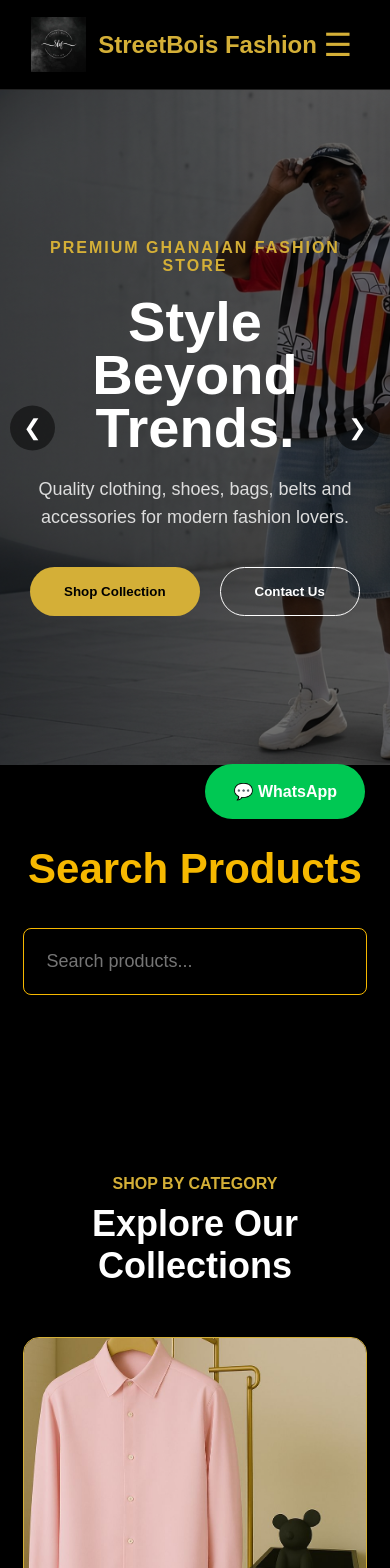
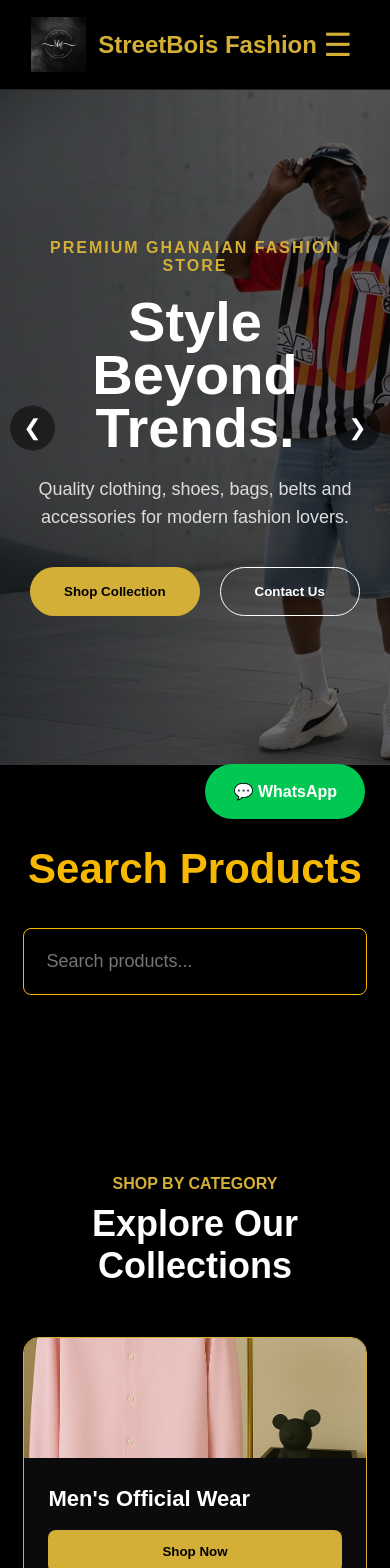
Before and after one commit to rgb-focuz/streetbois-fashion-store, a React (Vite) app: page / in a window 390 px wide. Shown: the top 1568 px of the page. Built offline with nearby package versions, Linux system fonts and the light colour scheme.

Commit message:
Fix mobile home layout

```diff
--- a/src/styles/home.css
+++ b/src/styles/home.css
@@ -325,11 +325,26 @@ body {
 }
 
 @media (max-width: 768px) {
-  .simple-modal {
-    grid-template-columns: 1fr;
+  .collections-grid,
+  .featured-grid {
+    display: grid;
+    grid-template-columns: repeat(2, 1fr);
+    gap: 10px;
   }
 
-  .modal-product-img {
-    max-height: 360px;
+  .featured-card img,
+  .collection-card img {
+    height: 120px;
+    object-fit: cover;
+  }
+
+  .featured-card h3,
+  .collection-card h3 {
+    font-size: 14px;
+  }
+
+  .featured-card p,
+  .collection-card p {
+    font-size: 12px;
   }
 }
```
